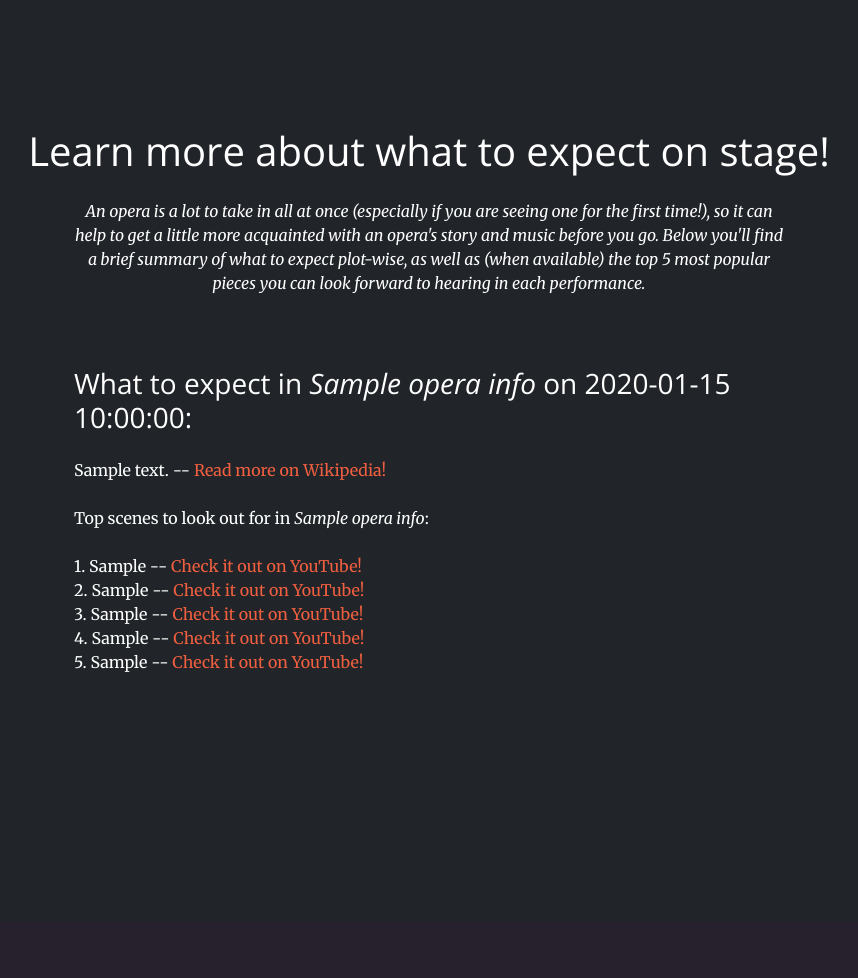
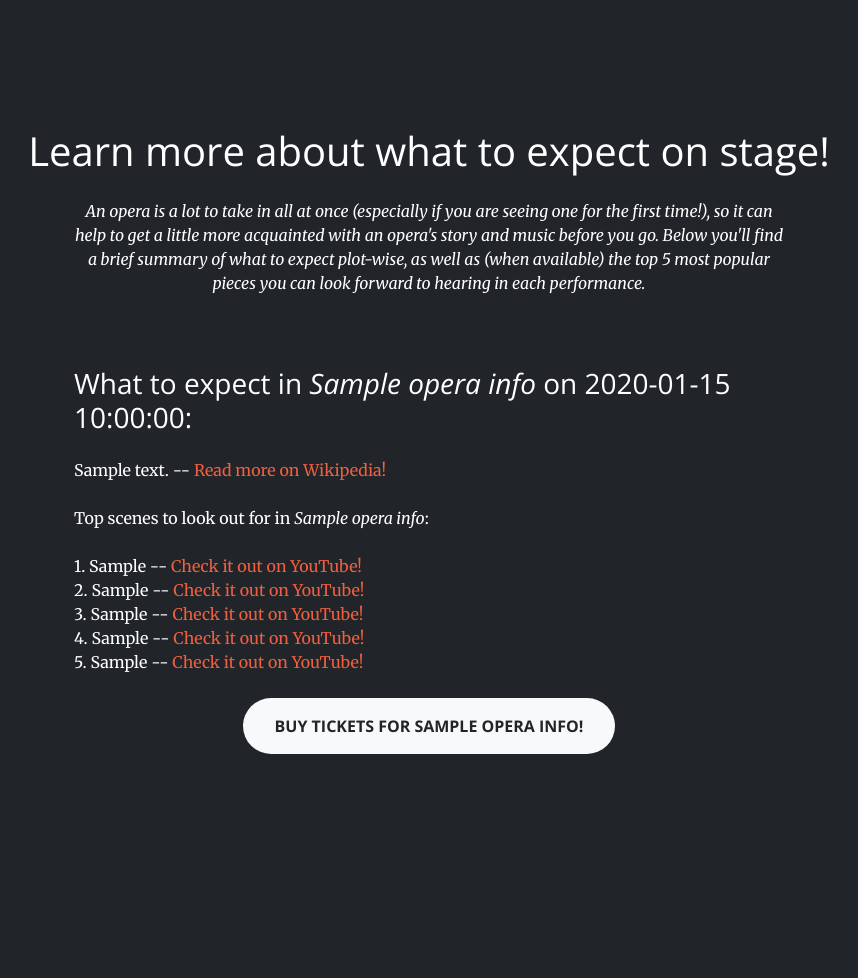
Before and after one commit to lyons7/figaro, a Flask app: template templates/recommendations.html in a window 1280 px wide. Shown: the part 801-1779 px from the top of the page, without its empty margins (211-1069 px from the left). Before the commit the page ends 1473 px from the top, so only its background shows below. Run offline with Flask 2, Linux system fonts and the light colour scheme; the template is opened without the code that fills it: most values are stand-ins (such as "Sample title", 1, 10 or a date in 2020); parts of the project's set-up code (start-up, migrations or seed data) failed here and were passed over; some libraries are stand-ins or nearby versions.

Commit message:
button updates 🎶

```diff
--- a/templates/recommendations.html
+++ b/templates/recommendations.html
@@ -93,7 +93,14 @@
           <div>
           <div class="col-lg-16 mx-auto text-left">
           <p class="text-white mb-4 text-left">Top scenes to look out for in <i>{{ opera_info[x]['name'] }}</i>:</p>
-          <p class="text-white mb-4 text-left">1. {{ top_scenes[x]['track_1'] }} -- <a href="{{ top_scenes[x]['youtube_1'] }}">Check it out on YouTube!</a><br>2. {{ top_scenes[x]['track_2'] }} -- <a href="{{ top_scenes[x]['youtube_2'] }}">Check it out on YouTube!</a><br>3. {{ top_scenes[x]['track_3'] }} -- <a href="{{ top_scenes[x]['youtube_3'] }}">Check it out on YouTube!</a><br>4. {{ top_scenes[x]['track_4'] }} -- <a href="{{ top_scenes[x]['youtube_4'] }}">Check it out on YouTube!</a><br>5. {{ top_scenes[x]['track_5'] }} -- <a href="{{ top_scenes[x]['youtube_5'] }}">Check it out on YouTube!</a><br><br><br><br><br></p>
+          <p class="text-white mb-4 text-left">1. {{ top_scenes[x]['track_1'] }} -- <a href="{{ top_scenes[x]['youtube_1'] }}">Check it out on YouTube!</a><br>2. {{ top_scenes[x]['track_2'] }} -- <a href="{{ top_scenes[x]['youtube_2'] }}">Check it out on YouTube!</a><br>3. {{ top_scenes[x]['track_3'] }} -- <a href="{{ top_scenes[x]['youtube_3'] }}">Check it out on YouTube!</a><br>4. {{ top_scenes[x]['track_4'] }} -- <a href="{{ top_scenes[x]['youtube_4'] }}">Check it out on YouTube!</a><br>5. {{ top_scenes[x]['track_5'] }} -- <a href="{{ top_scenes[x]['youtube_5'] }}">Check it out on YouTube!</a></p>
+          <div class="col-lg-16 mx-auto text-center">
+          <a class="btn btn-light btn-xl sr-button" href="{{ opera_info[x]['link'] }}">Buy tickets for {{ opera_info[x]['name'] }}!</a>
+          <br>
+          <br>
+          <br>
+          <br>
+          <br>
           </div>
         {% endfor %}
       </div>
```
